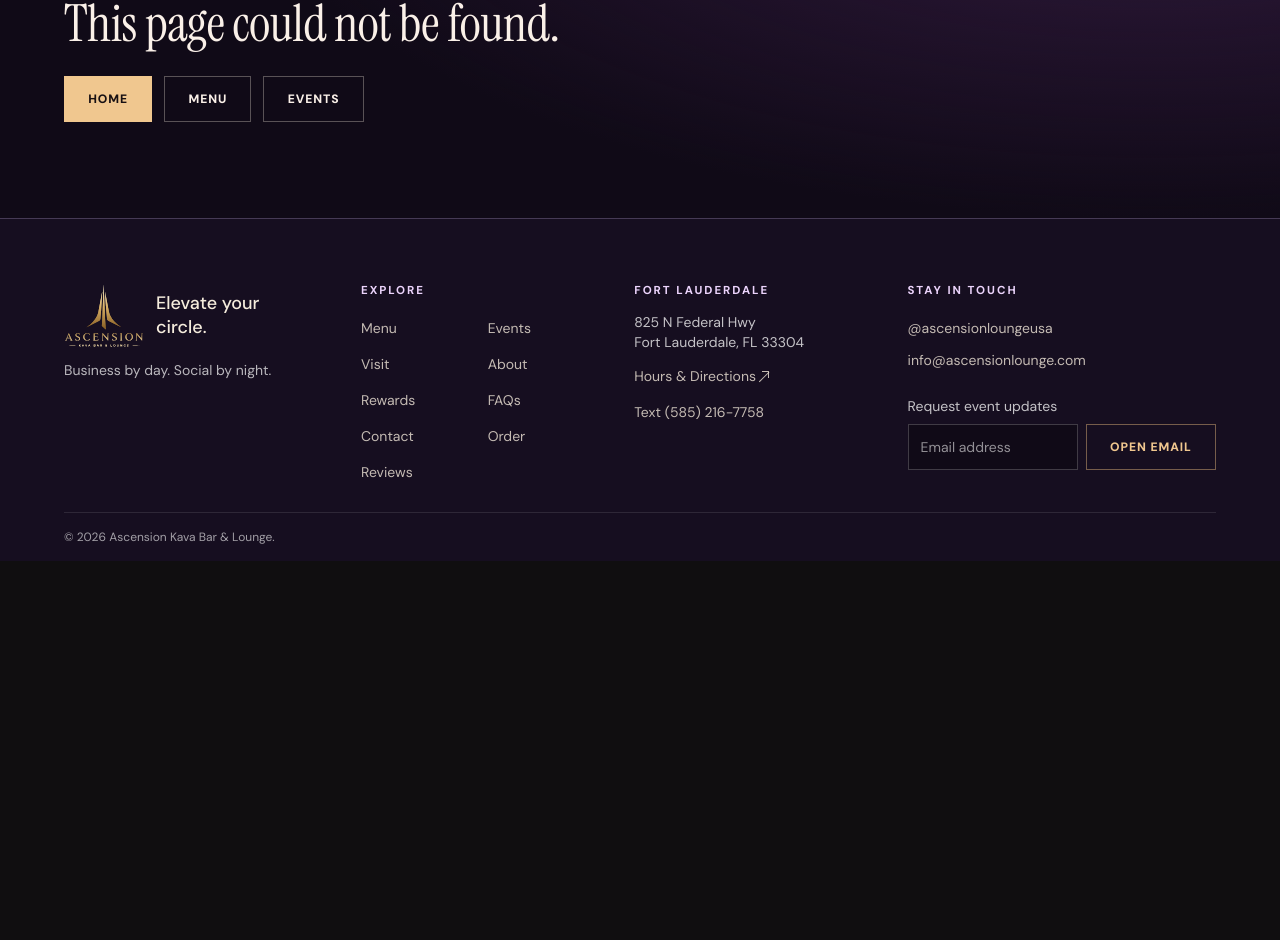
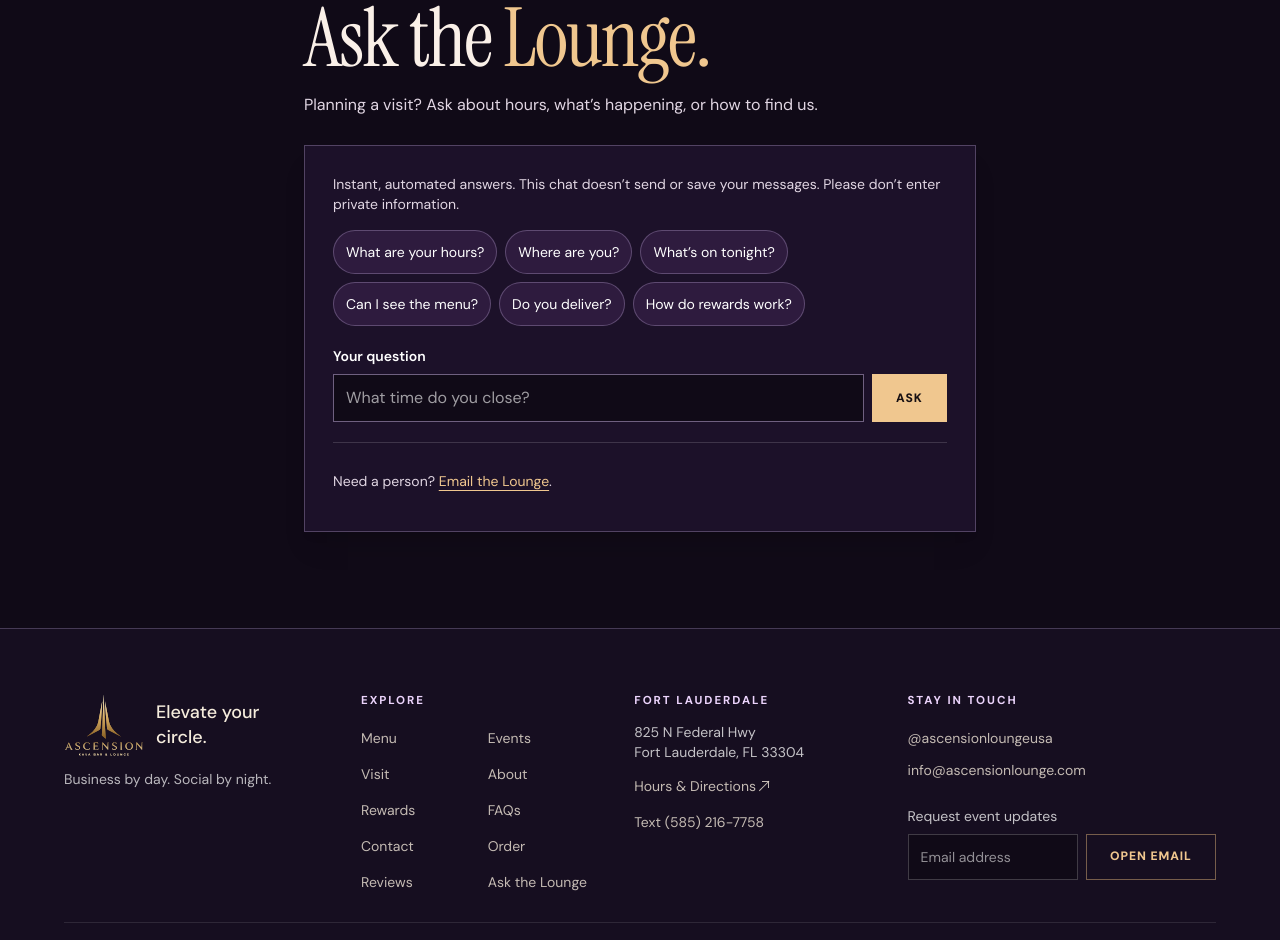
Before and after one commit to holybula/holy-bula-website, a Next.js app: page /ask in a window 1280 px wide. Before the commit this address had no page. Shown: the part 177-1117 px from the top of the page. Before the commit the page ends 800 px from the top, so only its background shows below. Built offline with nearby package versions, Linux system fonts and the light colour scheme.

Commit message:
Add private-by-design automated Lounge guest FAQ chat

```diff
--- /dev/null
+++ b/app/ask/GuestChat.tsx
@@ -0,0 +1,50 @@
+'use client'
+
+import { useRef, useState, type FormEvent } from 'react'
+import Link from 'next/link'
+import { BRAND } from '@/lib/constants'
+import { getGuestAnswer, type GuestAnswer } from '@/lib/guest-answers'
+
+const examples = ['What are your hours?', 'Where are you?', 'What’s on tonight?', 'Can I see the menu?', 'Do you deliver?', 'How do rewards work?']
+type Turn = { id: number; question: string; reply: GuestAnswer }
+
+export default function GuestChat() {
+  const nextId = useRef(0)
+  const [input, setInput] = useState('')
+  const [turns, setTurns] = useState<Turn[]>([])
+  function ask(raw: string) {
+    const question = raw.trim().slice(0, 300)
+    if (!question) return
+    const reply = getGuestAnswer(question)
+    const id = nextId.current++
+    setTurns(previous => [...previous.slice(-5), { id, question, reply }])
+    setInput('')
+  }
+
+  return (
+    <div className="min-w-0 border border-[#cdb6e94d] bg-[#1c1129] p-4 shadow-xl sm:p-7">
+      <p className="mb-4 text-sm text-[#e1d6e3]">Instant, automated answers. This chat doesn’t send or save your messages. Please don’t enter private information.</p>
+      <div className="mb-5 flex flex-wrap gap-2" aria-label="Suggested questions">
+        {examples.map(q => <button type="button" key={q} onClick={() => ask(q)} className="min-h-11 rounded-full border border-[#cdb6e94d] bg-[#2e1b3e] px-3 text-sm text-white hover:border-[#f0c78f]">{q}</button>)}
+      </div>
+      <form onSubmit={(event: FormEvent<HTMLFormElement>) => { event.preventDefault(); ask(input) }}>
+        <label htmlFor="lounge-question" className="mb-2 block text-sm font-semibold text-white">Your question</label>
+        <div className="flex flex-wrap gap-2">
+          <input id="lounge-question" autoComplete="off" spellCheck={false} maxLength={300} value={input} onChange={event => setInput(event.target.value)} placeholder="What time do you close?" className="min-h-12 min-w-0 flex-1 border border-[#cdb6e980] bg-[#100a17] px-3 text-base text-white placeholder:text-white/60" />
+          <button className="btn-gold" type="submit" disabled={!input.trim()}>Ask</button>
+        </div>
+      </form>
+      <div role="log" aria-label="Chat answers" aria-live="polite" aria-relevant="additions" className="mt-5 space-y-3">
+        {turns.slice().reverse().map(turn => (
+          <div key={turn.id} className="break-words border-l-2 border-[#cfa5f1] bg-[#100a17] p-4 text-sm">
+            <p className="font-semibold text-[#f0c78f]">{turn.question}</p>
+            <p className="mt-1 text-white">{turn.reply.text}</p>
+            <Link href={turn.reply.href} className="inline-flex min-h-11 items-center text-[#f0c78f] underline underline-offset-4">{turn.reply.label}</Link>
+          </div>
+        ))}
+      </div>
+      <noscript><p className="mt-4 text-white">Turn on JavaScript for instant answers or email the team below.</p></noscript>
+      <p className="mt-5 border-t border-white/15 pt-4 text-sm text-[#e1d6e3]">Need a person? <a href={'mailto:' + BRAND.email} className="inline-flex min-h-11 items-center text-[#f0c78f] underline underline-offset-4">Email the Lounge</a>.</p>
+    </div>
+  )
+}
--- /dev/null
+++ b/app/ask/page.tsx
@@ -0,0 +1,23 @@
+import type { Metadata } from 'next'
+import GuestChat from './GuestChat'
+
+export const metadata: Metadata = {
+  title: 'Ask the Lounge',
+  description: 'Get quick answers about hours, events and visiting Ascension Lounge in Fort Lauderdale.',
+  alternates: { canonical: '/ask' },
+}
+
+export default function AskPage() {
+  return (
+    <main id="main-content" tabIndex={-1} className="bg-[#100a17]">
+      <section className="container-hb pb-16 pt-28 sm:pb-24 sm:pt-36">
+        <div className="mx-auto max-w-2xl">
+          <p className="eyebrow">Fort Lauderdale · Guest help</p>
+          <h1 className="text-[clamp(2.8rem,8vw,5.1rem)] tracking-tight">Ask the <em className="text-[#f0c78f]">Lounge.</em></h1>
+          <p className="mb-7 mt-3 text-base text-[#e1d6e3]">Planning a visit? Ask about hours, what’s happening, or how to find us.</p>
+          <GuestChat />
+        </div>
+      </section>
+    </main>
+  )
+}
--- a/app/contact/page.tsx
+++ b/app/contact/page.tsx
@@ -49,9 +49,10 @@ export default function ContactPage() {
               </dd>
             </div>
           </dl>
-          <Link href="/locations" className="btn-outline-gold mt-7">
-            Hours &amp; Directions
-          </Link>
+          <div className="mt-7 flex flex-wrap gap-3">
+            <Link href="/ask" className="btn-gold">Ask the Lounge</Link>
+            <Link href="/locations" className="btn-outline-gold">Hours &amp; Directions</Link>
+          </div>
         </div>
         <div className="venue-masthead-photo relative min-h-64 overflow-hidden border border-[#d6ac76]/20">
           <Image
--- a/app/faq/page.tsx
+++ b/app/faq/page.tsx
@@ -32,7 +32,8 @@ export default function FaqPage() {
             Get in touch or come see us in Fort Lauderdale.
           </p>
           <div className="mt-6 flex flex-wrap gap-3">
-            <Link href="/contact" className="btn-gold">Contact us</Link>
+            <Link href="/ask" className="btn-gold">Ask the Lounge</Link>
+            <Link href="/contact" className="btn-outline">Contact us</Link>
             <Link href="/locations" className="btn-outline">Plan your visit</Link>
             <div className="basis-full">
               <Link href="/about" className="text-sm text-hb-gold underline underline-offset-4 hover:text-hb-off-white">
--- a/lib/constants.ts
+++ b/lib/constants.ts
@@ -19,6 +19,7 @@ export const FOOTER_LINKS = [
   ...NAV_LINKS,
   { label: 'Order', href: '/order' },
   { label: 'Reviews', href: '/reviews' },
+  { label: 'Ask the Lounge', href: '/ask' },
 ] as const
 
 export type LocationId = 'fort-lauderdale'
--- /dev/null
+++ b/lib/guest-answers.ts
@@ -0,0 +1,50 @@
+import { BUSINESS_HOURS_TEXT, FORT_LAUDERDALE, formatHour, isOpenNow } from './locations'
+import { HAPPY_HOUR, getWeeklySchedule, isThanksgivingSchedule } from './events'
+
+export type GuestAnswer = { text: string; href: string; label: string }
+const answer = (text: string, href: string, label: string): GuestAnswer => ({ text, href, label })
+const team = (text: string) => answer(text, '/contact', 'Contact the Lounge')
+const schedule = (text: string) => answer(text, '/events', 'See the event schedule')
+
+export function getGuestAnswer(question: string, now = new Date()): GuestAnswer {
+  const q = question.toLowerCase().slice(0, 300).replace(/[’']/g, '')
+  if (/\b(emergency|can[’']?t breathe|cannot breathe|trouble breathing)\b/.test(q)) {
+    return team('For a medical emergency, call 911. This chat is not monitored.')
+  }
+  if (/\b(allerg\w*|pregnan\w*|medic\w*|dose|dosage|side effect|sick|unsafe|emergency|how much should i (take|drink)|how many (shots|drinks) should i)\b/.test(q)) {
+    return team('I can’t confirm ingredients, allergy safety, or give medical advice. Please check with Lounge staff before ordering.')
+  }
+  if (/\b(refund|complaint|lost|reservation|reserve|book|private event|private part\w*|manager|hire|hiring|parking|wheelchair|accessible|pet|dog|age|kids|children)\b/.test(q)) {
+    return team('The Lounge team can help with that. I can’t confirm or book it here.')
+  }
+  if (/\b(happy hour|specials)\b/.test(q)) {
+    const windows = HAPPY_HOUR.windows.map(({start, end}) => formatHour(start) + '–' + formatHour(end)).join(', ')
+    return schedule('The posted happy hour is all day Monday, with daily windows of ' + windows + ' Eastern. Check the events page for changes.')
+  }
+  if (/\b(tonight|events?|tournament|fifa|pool|football|party|monday|tuesday|wednesday|thursday|friday|saturday|sunday)\b/.test(q) && !/\b(hours|close|opening|open|delivery)\b/.test(q)) {
+    const week = getWeeklySchedule(isThanksgivingSchedule(now))
+    const day = week.find(item => new RegExp('\\b' + item.day.toLowerCase() + '\\b').test(q))
+    return schedule(day ? day.day + ': ' + day.name + ' (' + day.time + '). Check the schedule before heading out.' : 'Check the current Fort Lauderdale lineup for pool, events and specials. The events page shows any posted holiday changes.')
+  }
+  if (/\b(hours|close|closes|opening|open|closing)\b/.test(q)) {
+    const planned = /\b(right now|open now|are you open|are yall open)\b/.test(q) && !/\b(tonight|tomorrow|thanksgiving|christmas|holiday|monday|tuesday|wednesday|thursday|friday|saturday|sunday)\b/.test(q)
+    return answer((planned ? 'By our regular schedule, we’re ' + (isOpenNow(FORT_LAUDERDALE, now) ? 'open' : 'closed') + ' right now. ' : '') + 'The posted hours are ' + BUSINESS_HOURS_TEXT + ' Eastern daily. Holiday hours can vary.', '/locations', 'Hours and directions')
+  }
+  if (/\b(address|where|directions|location|cooper city|fort lauderdale)\b/.test(q)) {
+    return answer('Our Lounge is at ' + FORT_LAUDERDALE.address.full + '.', '/locations', 'Get directions')
+  }
+  if (/\b(rewards?|points|loyalty)\b/.test(q)) {
+    return answer('See the current rewards page to learn how to join or check your points.', '/rewards', 'Lounge rewards')
+  }
+  if (/\b(deliver\w*|doordash|uber eats|order online)\b/.test(q)) {
+    return answer('See the Lounge’s current delivery options. For help with an existing delivery, use the app where you ordered.', '/order', 'Delivery options')
+  }
+  if (/\b(alcohol|alcohol-free|beer|wine)\b/.test(q)) {
+    return answer('Ascension is an alcohol-free lounge.', '/menu', 'Browse the menu')
+  }
+  if (/\b(menu|drinks?|food|coffee|prices?|serve|wifi|work|study)\b/.test(q)) {
+    if (/\b(wifi|work|study)\b/.test(q)) return answer('The Lounge welcomes guests looking for a place to work or study. Check with the team if you need a specific setup.', '/faq', 'Lounge FAQs')
+    return answer('Here’s our posted Fort Lauderdale food and drink menu.', '/menu', 'Browse the menu')
+  }
+  return team('I don’t have a reliable answer to that. The Lounge team can help.')
+}
```
